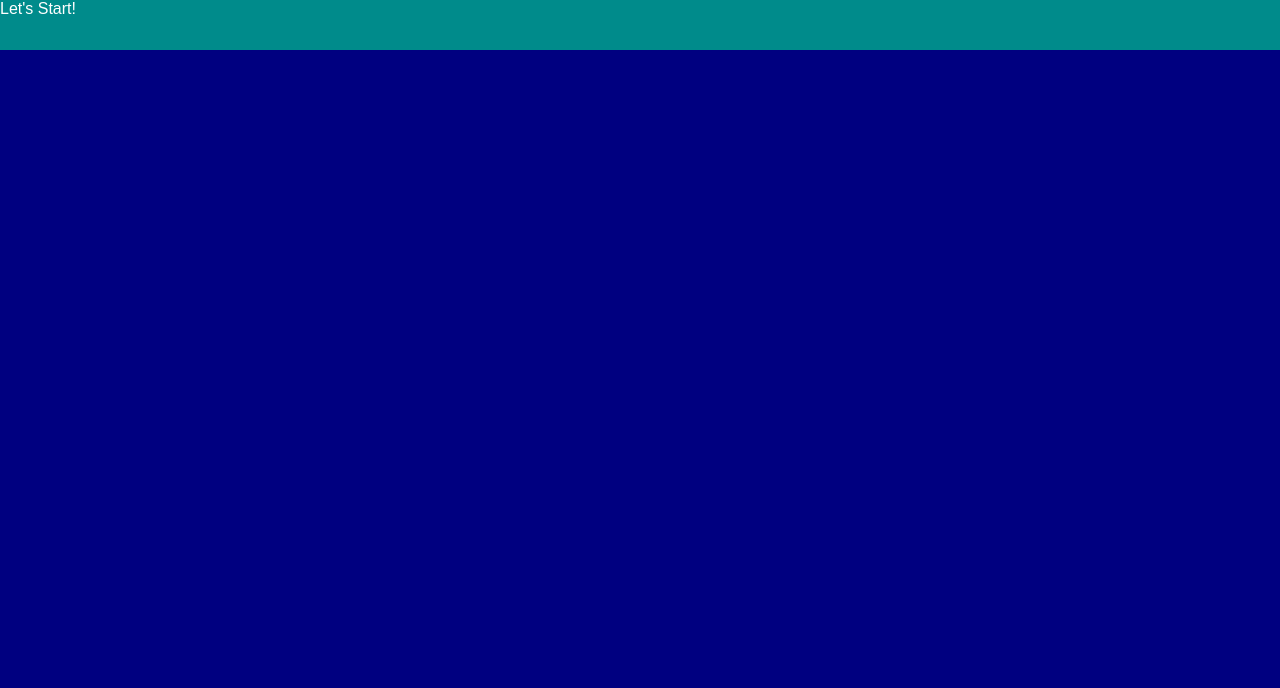
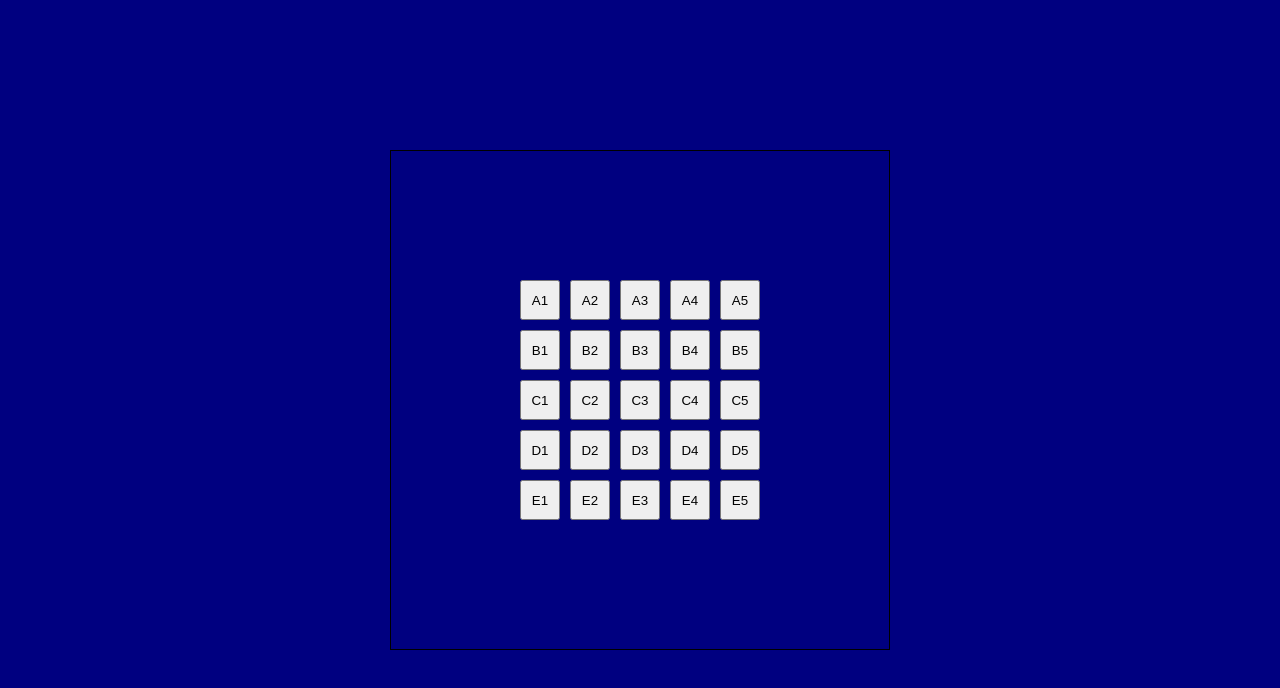
Before and after one commit to mikagitti/ship-happens, a Next.js app: page / in a window 1280 px wide. Shown: the top 688 px of the page. Built offline with nearby package versions, Linux system fonts and the light colour scheme.

Commit message:
- Added styling where buttons should be. - Added button component which takes props. - Added hardcoded info for tile count, button size and boat loacation. - Added first version of coordination check.

```diff
--- /dev/null
+++ b/src/app/components/sea-button.tsx
@@ -0,0 +1,33 @@
+'use client';
+
+import { useState } from "react";
+
+type buttonProps = {
+    squereSize: number;
+    name: string;
+    didItHit: (coord: string) => boolean;
+}
+
+export default function SeaButton({ squereSize, name, didItHit }: buttonProps) {
+
+    const [isClicked, setIsClicked] = useState(false);
+
+    const handleClick = () => {
+        setIsClicked(true);
+        var isItHit = false;
+        isItHit = didItHit(name);
+        console.log(isItHit ? `${name}: Hit` : `${name}: Miss`);
+
+    }
+
+    return (
+        <button style={{
+            width: `${squereSize}px`,
+            height: `${squereSize}px`,
+        }}
+            onClick={() => handleClick()}
+            disabled={isClicked}>
+            {name}
+        </button>
+    );
+}
--- a/src/app/page.tsx
+++ b/src/app/page.tsx
@@ -1,11 +1,68 @@
+'use client';
+import SeaButton from "./components/sea-button";
+
+const tileCount = 5;
+const squereSize = 40;
+
+const pageStyle = {
+  display: 'flex',
+  justifyContent: 'center',
+  alignItems: 'center',
+  width: '100vw',
+  height: '100vh'
+}
+
+const playgroundStyle = {
+  display: 'flex',
+  justifyContent: 'center',
+  alignItems: 'center',
+  width: '500px',
+  height: '500px',
+  border: '1px solid black'
+}
+
+const buttonContainerStyle = {
+  display: 'grid',
+  gridTemplateColumns: `repeat(${tileCount}, 1fr)`,
+  gap: '10px'
+}
+
+const boatsLocation = ['A1', 'A2', 'A3'];
 
 export default function Home() {
+
+  const didItHit = (coord: string): boolean => {
+    if (boatsLocation.includes(coord)) {
+      return true;
+    }
+    return false;
+  }
+
+
   return (
-    <div>
-      <div style={{ width: '100%', height: '50px', backgroundColor: 'darkcyan' }}>
-        Let's Start!
+    <div style={pageStyle}>
+      <div style={playgroundStyle}>
+        <div style={buttonContainerStyle}>
+          {[...Array(tileCount * tileCount)].map((_, index) => {
+
+            return (
+              <SeaButton key={index} squereSize={squereSize} name={createCoordinationName()} didItHit={didItHit} />
+            );
+
+            function getRowAndColumn() {
+              const row: string = String.fromCharCode(65 + Math.floor(index / tileCount));
+              const col: number = (index % tileCount) + 1;
+              return { row, col };
+            }
+
+            function createCoordinationName() {
+              const { row, col }: { row: string; col: number; } = getRowAndColumn();
+              return `${row}${col}`;
+            }
+
+          })}
+        </div>
       </div>
     </div>
-
   );
 }
```
